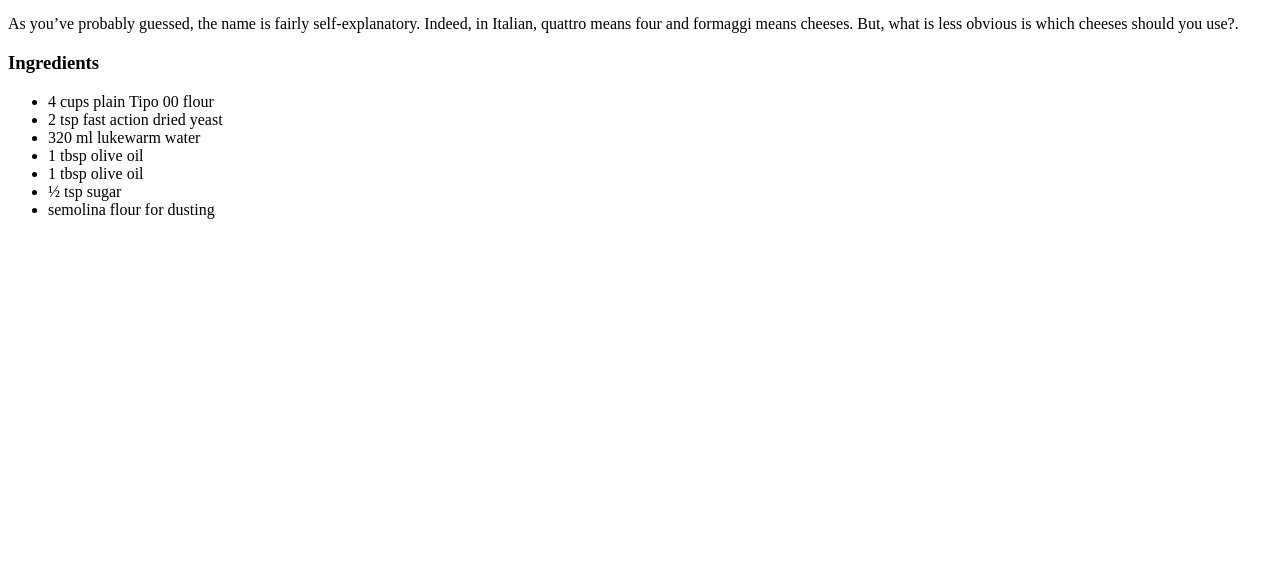
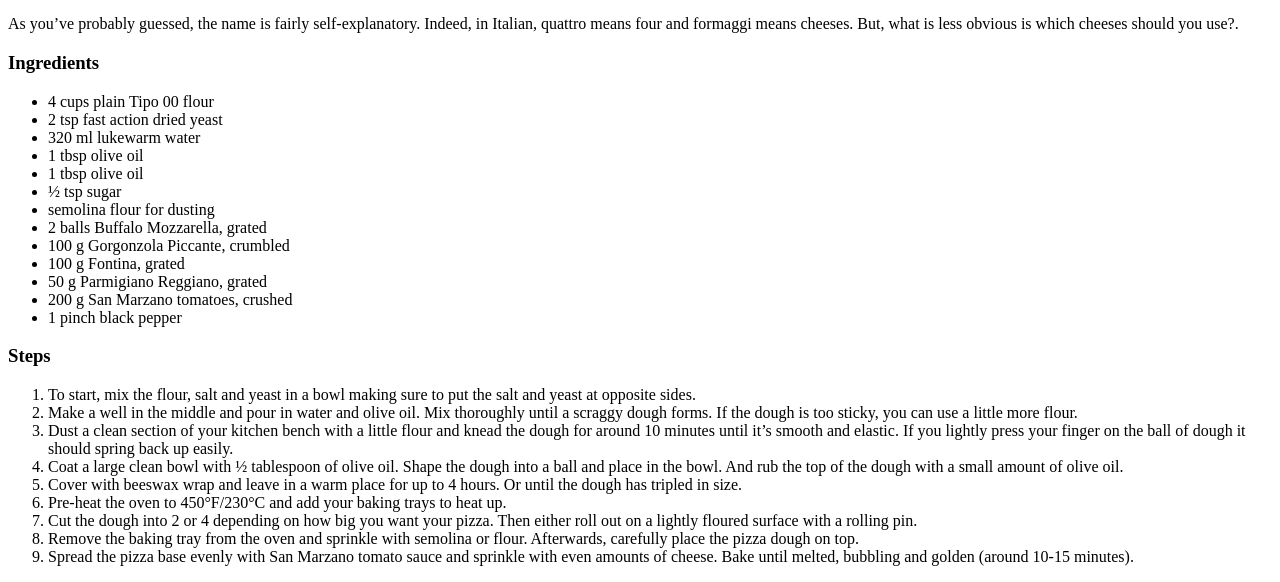
Before and after one commit to AlexSre/odin-recipes, a plain HTML site: page recipes/pizza-quattro-formaggi.html in a window 1280 px wide. Shown: the part 450-1032 px from the top of the page. Before the commit the page ends 800 px from the top, so only its background shows below. Drawn offline with Linux system fonts and the light colour scheme.

```diff
--- a/recipes/pizza-quattro-formaggi.html
+++ b/recipes/pizza-quattro-formaggi.html
@@ -20,6 +20,24 @@
         <li>1 tbsp olive oil</li>
         <li>½ tsp sugar</li>
         <li>semolina flour for dusting</li>
+        <li>2 balls Buffalo Mozzarella, grated</li>
+        <li>100 g Gorgonzola Piccante, crumbled</li>
+        <li>100 g Fontina, grated</li>
+        <li>50 g Parmigiano Reggiano, grated</li>
+        <li>200 g San Marzano tomatoes, crushed</li>
+        <li>1 pinch black pepper</li>
     </ul>
+    <h3>Steps</h3>
+    <ol>
+        <li>To start, mix the flour, salt and yeast in a bowl making sure to put the salt and yeast at opposite sides.</li>
+        <li>Make a well in the middle and pour in water and olive oil. Mix thoroughly until a scraggy dough forms. If the dough is too sticky, you can use a little more flour.</li>
+        <li>Dust a clean section of your kitchen bench with a little flour and knead the dough for around 10 minutes until it’s smooth and elastic. If you lightly press your finger on the ball of dough it should spring back up easily.</li>
+        <li>Coat a large clean bowl with ½ tablespoon of olive oil. Shape the dough into a ball and place in the bowl. And rub the top of the dough with a small amount of olive oil.</li>
+        <li>Cover with beeswax wrap and leave in a warm place for up to 4 hours. Or until the dough has tripled in size.</li>
+        <li>Pre-heat the oven to 450°F/230°C and add your baking trays to heat up.</li>
+        <li>Cut the dough into 2 or 4 depending on how big you want your pizza. Then either roll out on a lightly floured surface with a rolling pin.</li>
+        <li>Remove the baking tray from the oven and sprinkle with semolina or flour. Afterwards, carefully place the pizza dough on top.</li>
+        <li>Spread the pizza base evenly with San Marzano tomato sauce and sprinkle with even amounts of cheese. Bake until melted, bubbling and golden (around 10-15 minutes).</li>
+    </ol>
 </body>
 </html>
```
